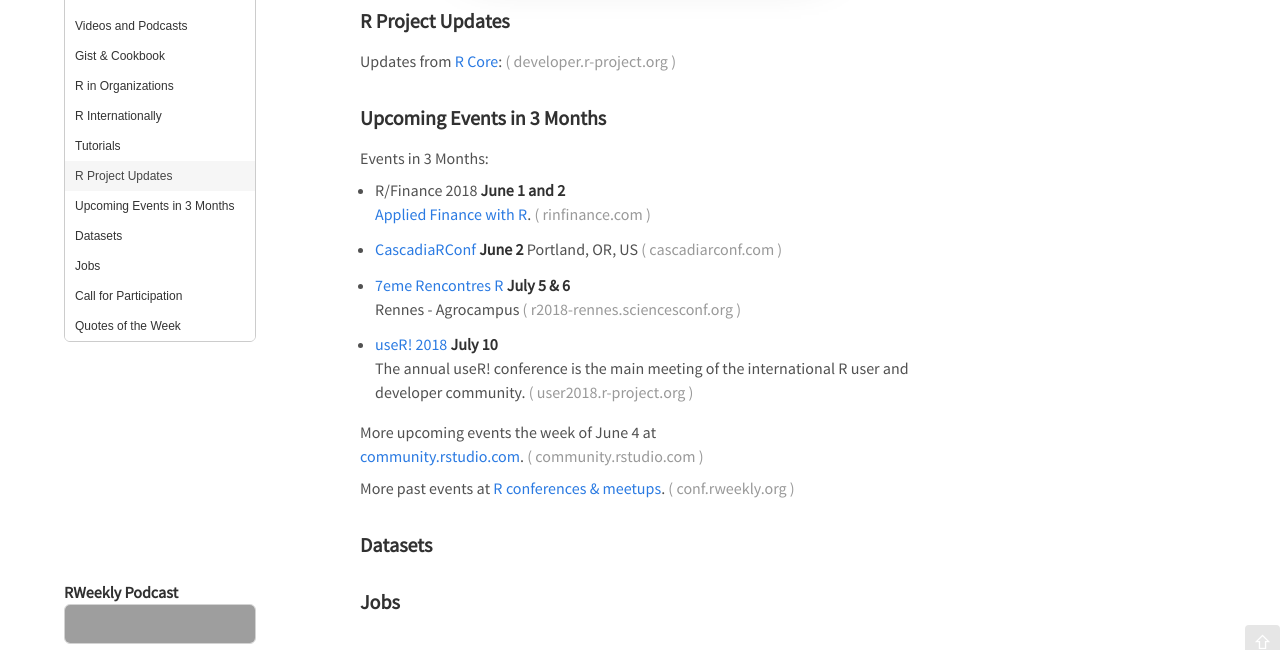
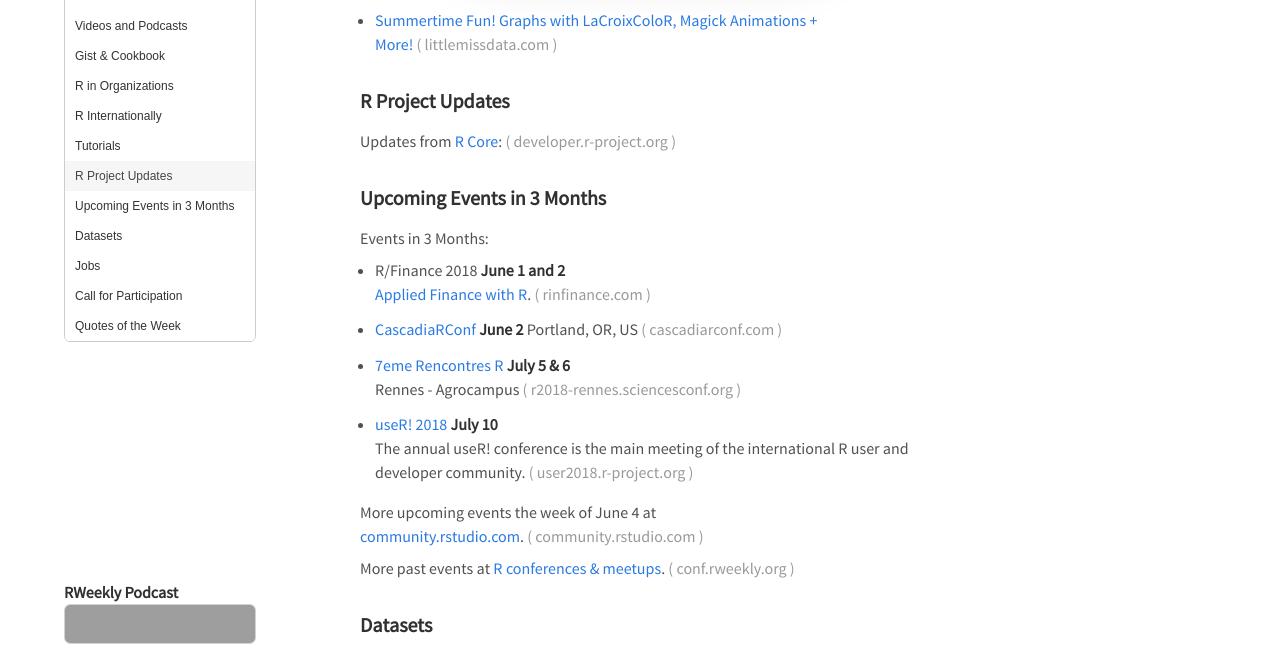
Before and after one commit to rweekly/rweekly.org, a Jekyll site: the page built from draft.md, in a window 1280 px wide and 900 px high, scrolled down 1626 px, cut to the strip 250-900 px from the top of the window. Built offline with Jekyll 4.4.1, drawn with Linux system fonts in a browser that asks for light colours; emoji names are drawn with the system emoji font; comment, search, counter and statistics services are not loaded; grey boxes are pictures that could not be loaded.

Commit message:
Update draft.md

```diff
--- a/draft.md
+++ b/draft.md
@@ -88,6 +88,8 @@
 
 ![](http://seasmith.github.io/blog/choosing_the_right_center_of_projection_files/figure-html/first-image-1.png)
 
++ [Summertime Fun! Graphs with LaCroixColoR, Magick Animations + More!](https://www.littlemissdata.com/blog/lacroix)
+
 <!--<div class="post-more-begin"></div><div class="post-more-end"></div>-->
 
 
```
